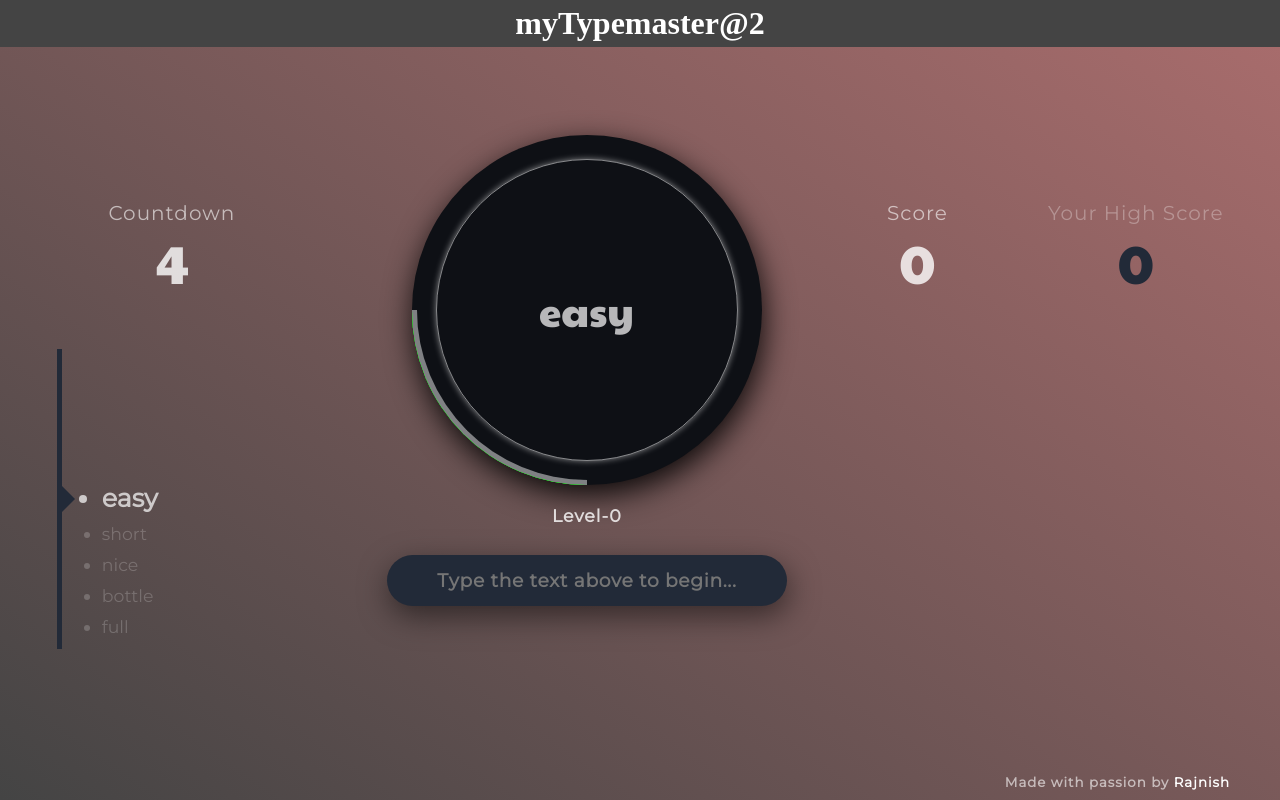
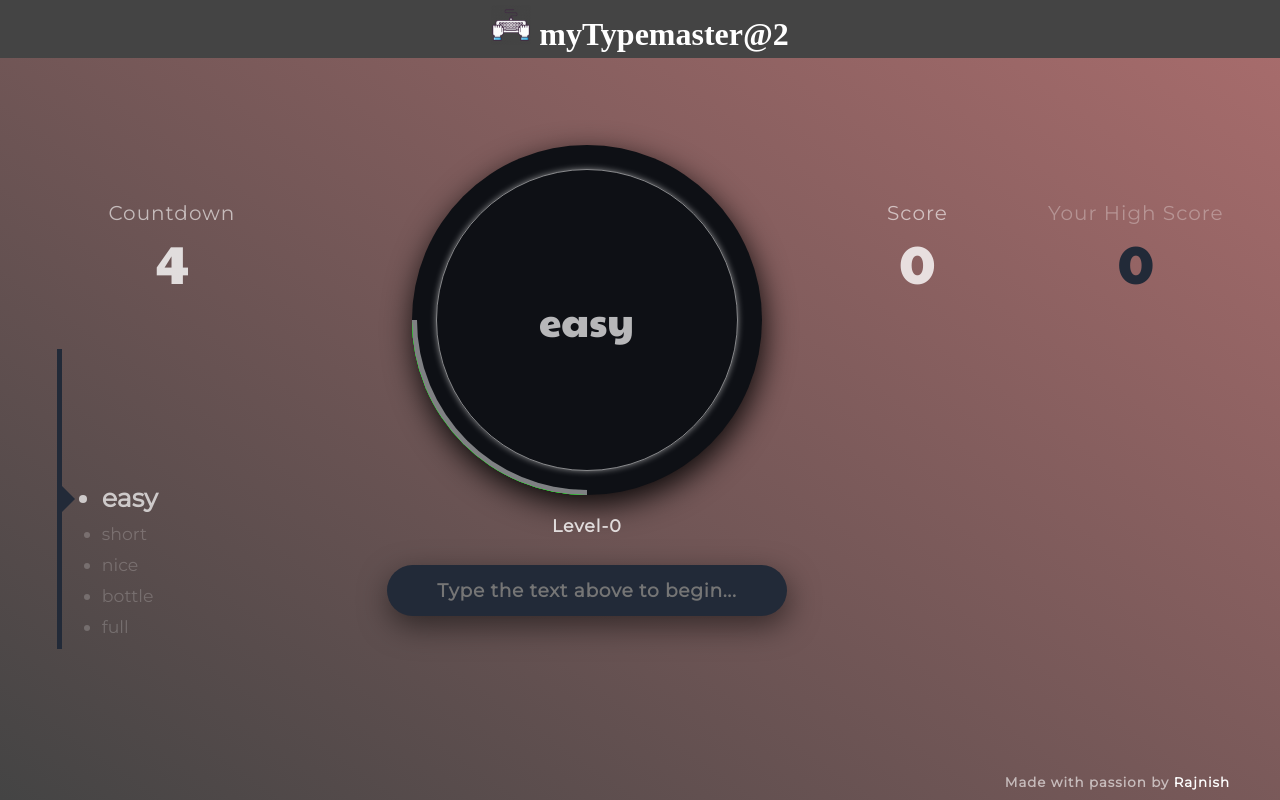
Before and after one commit to RajnishKrSingh/my_Typemaster-2, a plain HTML site: page index.html in a window 1280 px wide. Drawn offline with nearby package versions, Linux system fonts and the light colour scheme.

Commit message:
latest commit

```diff
--- a/index.html
+++ b/index.html
@@ -10,7 +10,7 @@
 
     <body>
         <div class="fixed-header">
-            <h1>myTypemaster@2</h1>
+            <h1><img src="typing_icon.png" alt="" width="40px" height="40px"> myTypemaster@2 </h1>
         </div>
         <div id="left">
             <div id="timeLeft">
@@ -58,6 +58,7 @@
             </div>
         </div>
         <footer>Made with passion by <span style="color: white;">Rajnish</span></footer>
+
         <script src="https://cdnjs.cloudflare.com/ajax/libs/Chart.js/2.7.2/Chart.bundle.js"></script>
         <script src="script.js"></script>
     </body>
--- a/style.css
+++ b/style.css
@@ -30,10 +30,11 @@ h1{
 
 #center {
     display: flex;
+    flex-wrap: wrap;
     justify-content: center;
     align-items: center;
     flex-direction: column;
-    margin-top: -60px;
+    margin-top: -40px;
 }
 
 #circular {
```
Also changed, not shown: typing_icon.png (added).
